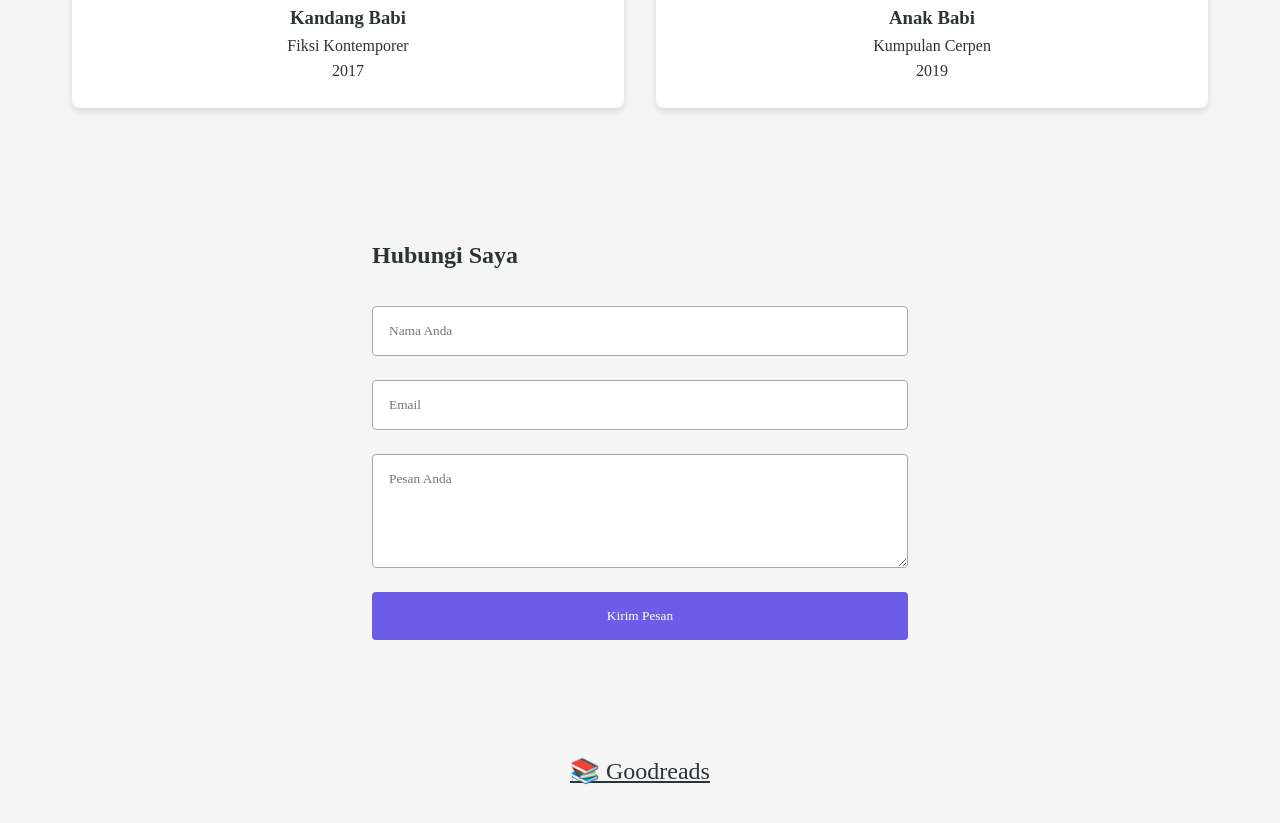
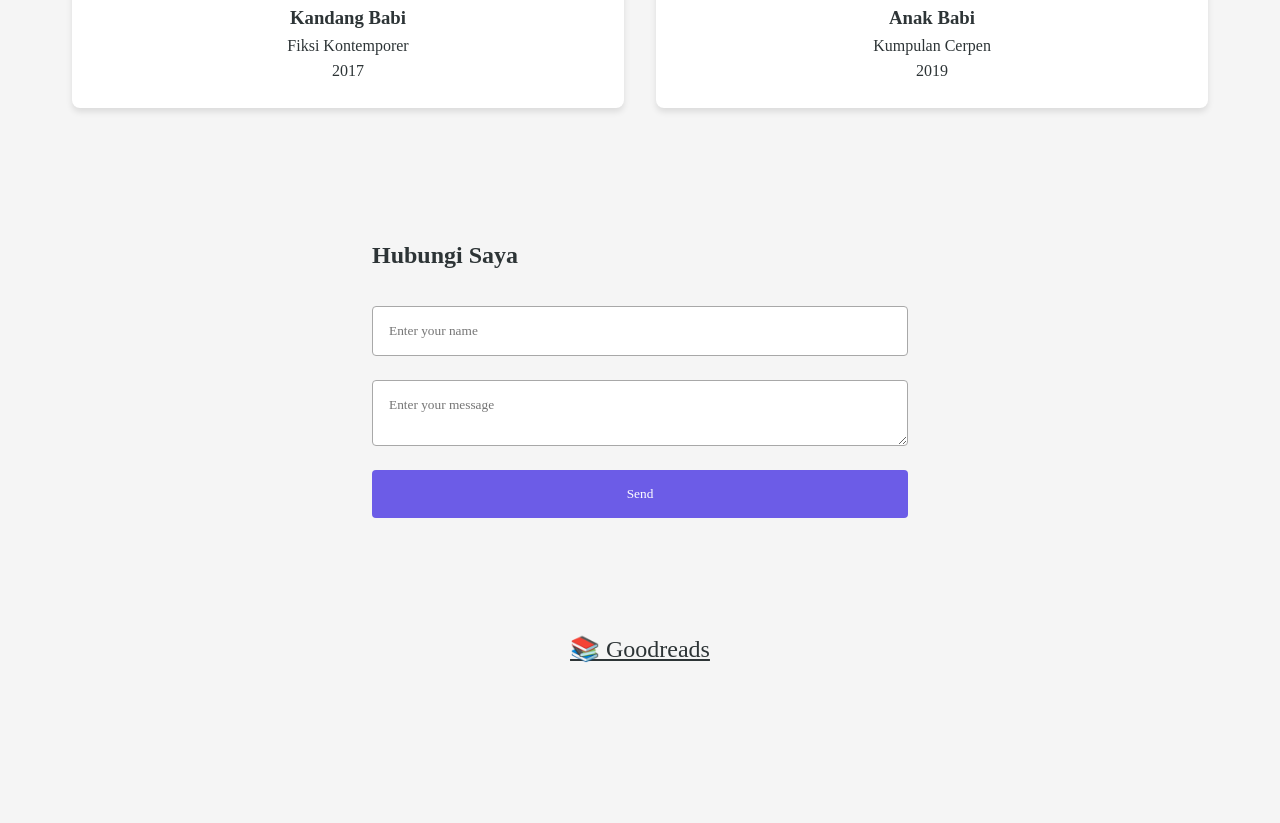
Before and after one commit to wilfauzy/porto, a plain HTML site: page index.html in a window 1280 px wide. Shown: the part 1064-1887 px from the top of the page. After the commit the page ends 1781 px from the top, so only its background shows below. Drawn offline with Linux system fonts and the light colour scheme.

Commit message:
Update index.html

```diff
--- a/index.html
+++ b/index.html
@@ -287,11 +287,13 @@
 
     <section class="contact" id="contact">
         <h2>Hubungi Saya</h2>
-        <form action="https://airform.io/nadliwis@gmail.com" method="post" class="contact-form">
-            <input type="text" placeholder="Nama Anda" required>
-            <input type="email" placeholder="Email" required>
-            <textarea rows="5" placeholder="Pesan Anda" required></textarea>
-            <button type="submit">Kirim Pesan</button>
+        <form class="contact-form">
+          <form action="https://airform.io/nadliwis@gmail.com" method="post">
+  <input type="text" name="name" placeholder="Enter your name">
+  <textarea name="message" placeholder="Enter your message"></textarea>
+  <button>Send</button>
+</form>
+
         </form>
     </section>
 
```
